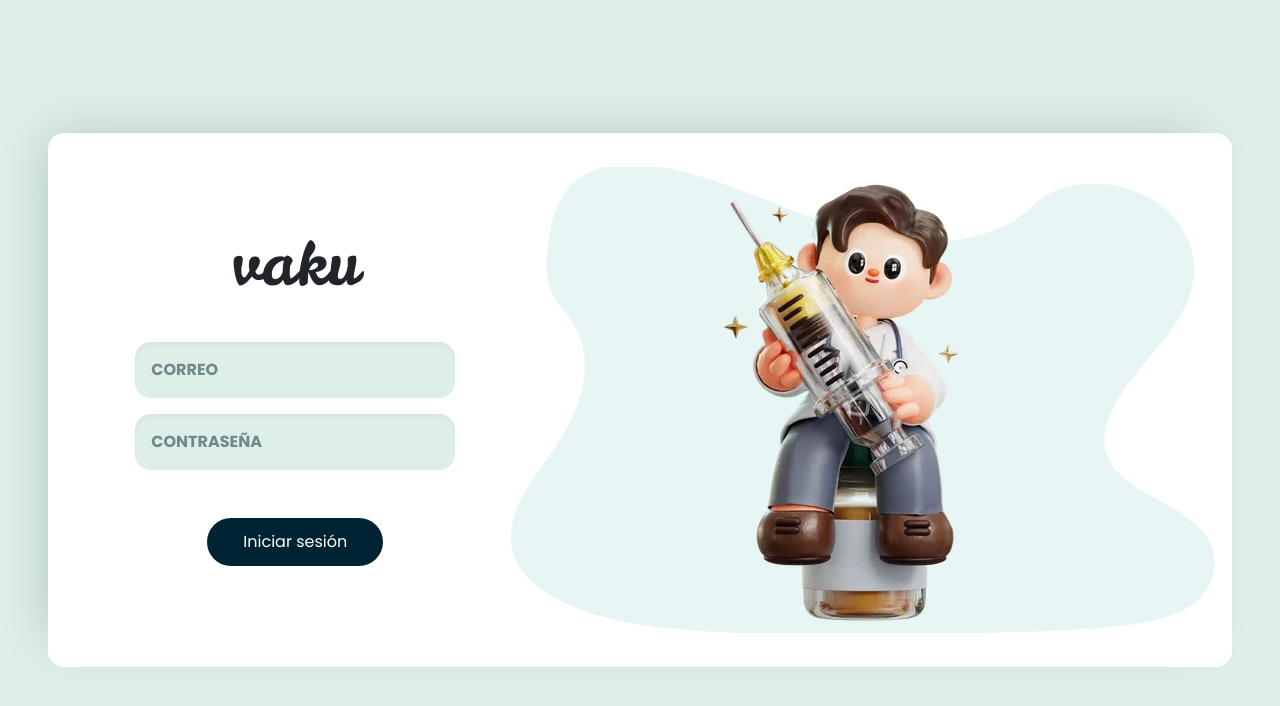
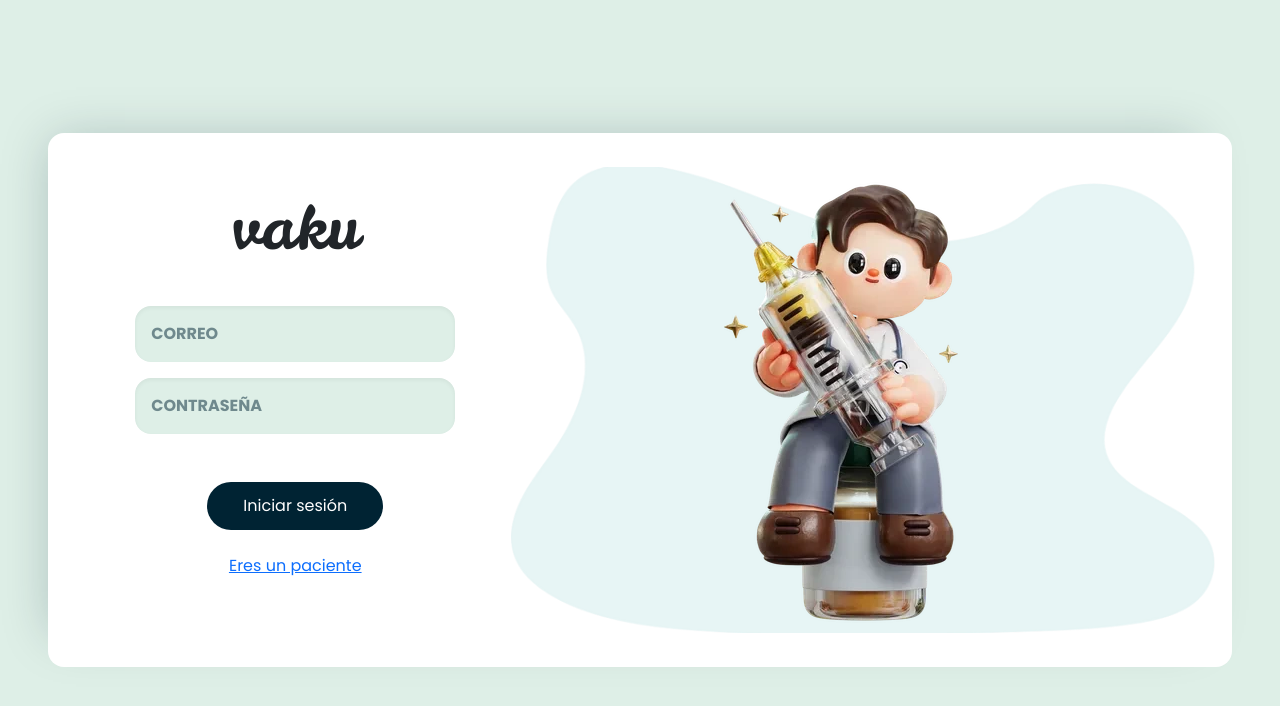
Before and after one commit to Mariana0809/vaku_soa, an Angular app: page /login-employee in a window 1280 px wide. Before the commit this address led to /. Shown: the top 706 px of the page. Built offline with nearby package versions, Linux system fonts and the light colour scheme.

Commit message:
Rutas del login

```diff
--- a/src/app/app.component.html
+++ b/src/app/app.component.html
@@ -1,3 +1 @@
-<!-- <app-login-children></app-login-children> -->
-<app-login-employee></app-login-employee>
 <router-outlet></router-outlet>
--- a/src/app/app.routes.ts
+++ b/src/app/app.routes.ts
@@ -1,3 +1,26 @@
-import { Routes } from '@angular/router';
+import {RouterModule, Routes} from '@angular/router';
+import {LoginChildrenComponent} from './component/login-children/login-children.component';
+import {LoginEmployeeComponent} from './component/login-employee/login-employee.component';
+import {NgModule} from '@angular/core';
 
-export const routes: Routes = [];
+export const routes: Routes = [
+  {
+    path: '',
+    component: LoginChildrenComponent
+  },
+  {
+    path: 'login-children',
+    component: LoginChildrenComponent
+  },
+  {
+    path: 'login-employee',
+    component: LoginEmployeeComponent
+  },
+];
+
+@NgModule({
+  imports: [RouterModule.forRoot(routes)],
+  exports: [RouterModule],
+})
+
+export class AppRoutingModule { }
--- a/src/app/component/login-children/login-children.component.html
+++ b/src/app/component/login-children/login-children.component.html
@@ -30,6 +30,7 @@
         >
           Iniciar sesión
         </button>
+        <a class="p-4 te" (click)="navigateToLoginemployee()">Eres personal de la salud</a>
       </form>
     </div>
     <!-- Columna de la imagen grande -->
--- a/src/app/component/login-children/login-children.component.ts
+++ b/src/app/component/login-children/login-children.component.ts
@@ -1,4 +1,5 @@
 import { Component } from '@angular/core';
+import {Router} from '@angular/router';
 
 @Component({
   selector: 'app-login-children',
@@ -8,4 +9,11 @@ import { Component } from '@angular/core';
 })
 export class LoginChildrenComponent {
 
+  constructor(private router: Router) {
+  }
+
+  navigateToLoginemployee() {
+    this.router.navigate(['/login-employee']);
+  }
+
 }
--- a/src/app/component/login-employee/login-employee.component.html
+++ b/src/app/component/login-employee/login-employee.component.html
@@ -34,6 +34,7 @@
         >
           Iniciar sesión
         </button>
+        <a class="p-4" (click)="navigateToLoginchildren()">Eres un paciente</a>
       </form>
     </div>
 
--- a/src/app/component/login-employee/login-employee.component.ts
+++ b/src/app/component/login-employee/login-employee.component.ts
@@ -2,6 +2,7 @@ import { Component } from '@angular/core';
 import { FormsModule } from '@angular/forms';
 import { Credenciales } from './credencialesEmployee';
 import { LoginEmployeeService } from '../../login-employee.service';
+import {Router} from '@angular/router';
 
 @Component({
   selector: 'app-login-employee',
@@ -12,7 +13,7 @@ import { LoginEmployeeService } from '../../login-employee.service';
 export class LoginEmployeeComponent {
   credenciales: Credenciales = new Credenciales();
 
-  constructor(private loginEmployeeService: LoginEmployeeService) {}
+  constructor(private loginEmployeeService: LoginEmployeeService, private router: Router) {}
 
   onSubmit() {
     console.log("Se hizo clic en el botón de login");
@@ -31,4 +32,8 @@ export class LoginEmployeeComponent {
       },
     });
   }
+
+  navigateToLoginchildren() {
+    this.router.navigate(['/login-children']);
+  }
 }
```
